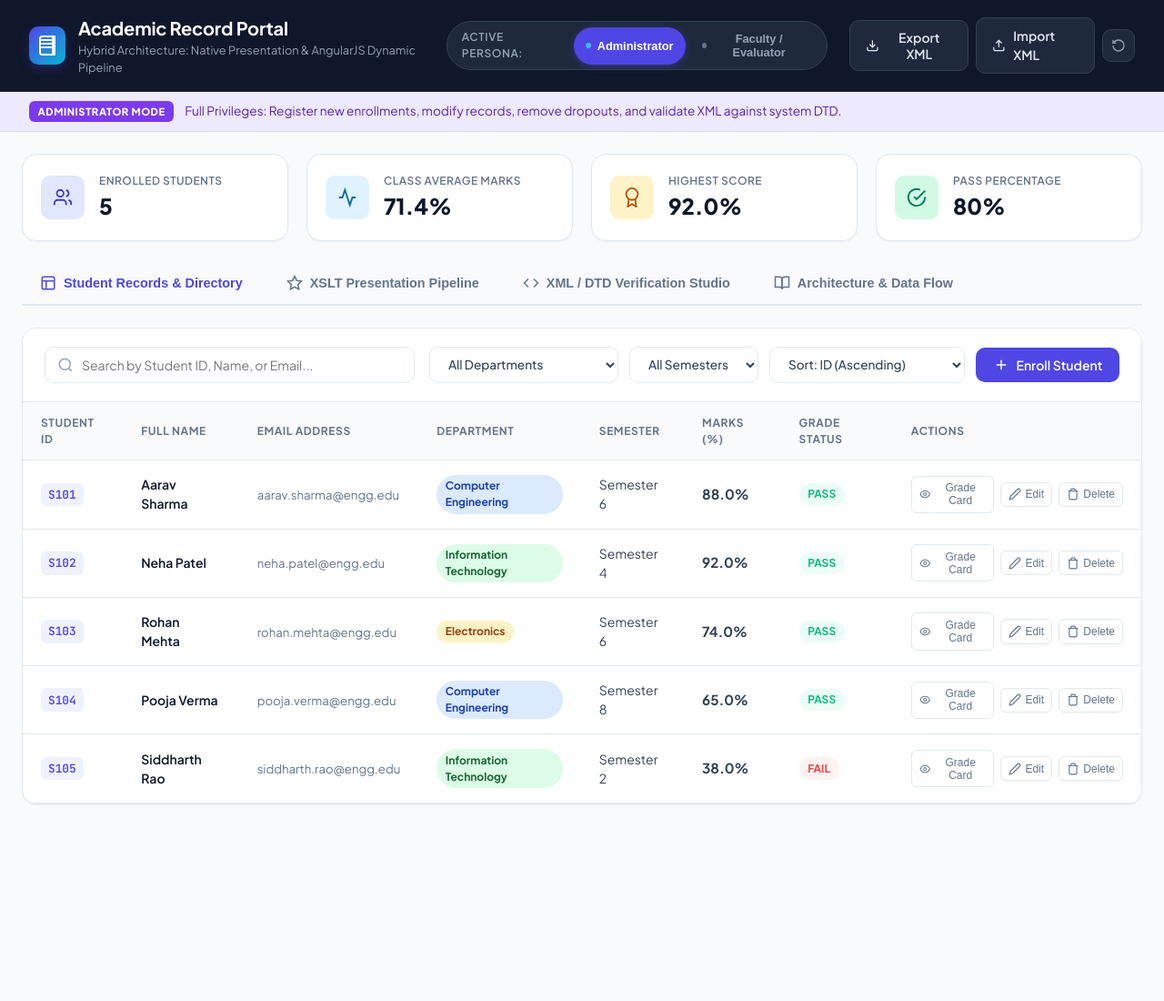
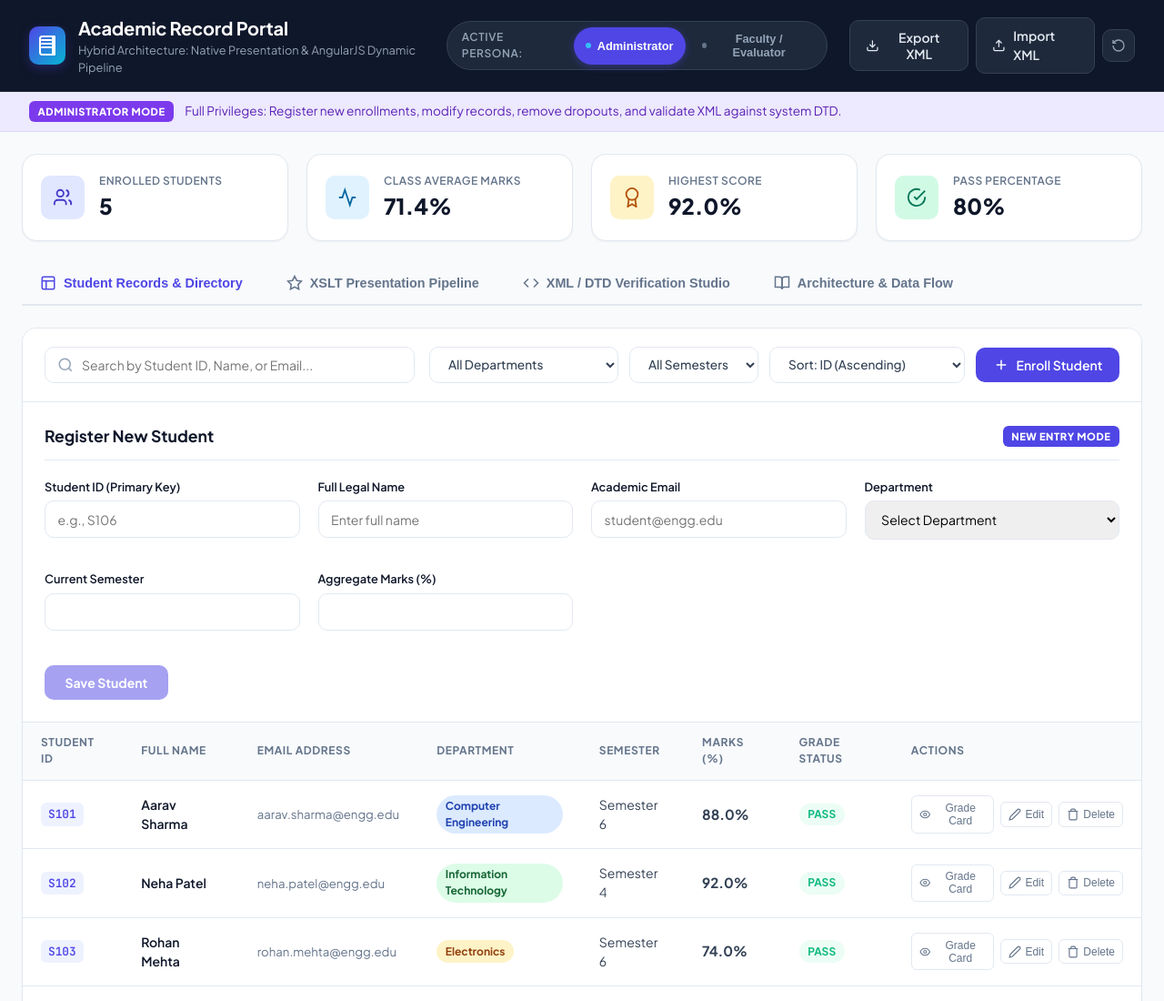
Before and after one commit to Master-arman/STUDENT_INFO, a plain HTML site: page index.html in a window 1280 px wide. Shown: the top 1100 px of the page at 91% size. Before the commit the page ends 956 px from the top, so only its background shows below. Drawn offline with nearby package versions, Linux system fonts and the light colour scheme.

Commit message:
feat(phase-8): two-way data binding and form engineering with primary key protection and reactive validation

```diff
--- a/app.js
+++ b/app.js
@@ -280,12 +280,27 @@
             $scope.isModalOpen = true;
         };
 
-        // Close Modal
+        // Close Modal & Reset Form
         $scope.closeModal = function () {
             $scope.isModalOpen = false;
+            $scope.resetForm();
+        };
+
+        // Reset Form State (Phase 8 Form Engineering)
+        $scope.resetForm = function () {
+            $scope.formData = {};
             $scope.isEditing = false;
-            $scope.formData = {};
+            $scope.formMode = 'create';
             $scope.formErrors = {};
+            if ($scope.studentForm) {
+                $scope.studentForm.$setPristine();
+                $scope.studentForm.$setUntouched();
+            }
+        };
+
+        // Edit Student Handler
+        $scope.editStudent = function (student) {
+            $scope.openEditModal(student);
         };
 
         // Generate next automatic ID
--- a/index.html
+++ b/index.html
@@ -183,6 +183,69 @@
                             </button>
                         </div>
                     </div>
+
+                    <!-- Phase 8: Two-Way Data Binding & Form Engineering Component -->
+                    <section class="card form-card admin-only" ng-if="role === 'admin'">
+                        <div class="card-header">
+                            <h3 class="form-card-title">{{ isEditing ? 'Modify Student Details' : 'Register New Student' }}</h3>
+                            <span class="badge" ng-class="{'badge-edit': isEditing, 'badge-new': !isEditing}">
+                                {{ isEditing ? 'Update Mode' : 'New Entry Mode' }}
+                            </span>
+                        </div>
+
+                        <form name="studentForm" ng-submit="saveStudent()" novalidate>
+                            <div class="form-grid">
+                                <div class="form-group">
+                                    <label>Student ID (Primary Key)</label>
+                                    <input type="text" name="studentId" class="form-control" ng-model="formData.id"
+                                           placeholder="e.g., S106" ng-disabled="isEditing" required
+                                           pattern="^S[0-9]{3,}$">
+                                    <small class="error-text" ng-show="studentForm.studentId.$dirty && studentForm.studentId.$invalid">
+                                        Must follow format 'S' followed by numbers (e.g. S106).
+                                    </small>
+                                </div>
+
+                                <div class="form-group">
+                                    <label>Full Legal Name</label>
+                                    <input type="text" name="studentName" class="form-control" ng-model="formData.name"
+                                           placeholder="Enter full name" required>
+                                </div>
+
+                                <div class="form-group">
+                                    <label>Academic Email</label>
+                                    <input type="email" name="studentEmail" class="form-control" ng-model="formData.email"
+                                           placeholder="student@engg.edu" required>
+                                </div>
+
+                                <div class="form-group">
+                                    <label>Department</label>
+                                    <select class="form-control" ng-model="formData.department" required>
+                                        <option value="" disabled selected>Select Department</option>
+                                        <option ng-repeat="dept in departments" value="{{dept}}">{{dept}}</option>
+                                    </select>
+                                </div>
+
+                                <div class="form-group">
+                                    <label>Current Semester</label>
+                                    <input type="number" class="form-control" ng-model="formData.semester" min="1" max="8" required>
+                                </div>
+
+                                <div class="form-group">
+                                    <label>Aggregate Marks (%)</label>
+                                    <input type="number" class="form-control" ng-model="formData.marks" min="0" max="100" required>
+                                </div>
+                            </div>
+
+                            <div class="form-actions">
+                                <button type="submit" class="btn btn-save" ng-disabled="studentForm.$invalid">
+                                    {{ isEditing ? 'Update Student Record' : 'Save Student' }}
+                                </button>
+                                <button type="button" class="btn btn-cancel" ng-click="resetForm()" ng-show="isEditing">
+                                    Cancel Edit
+                                </button>
+                            </div>
+                        </form>
+                    </section>
 
                     <!-- Mutating Student Data Table (ng-repeat) -->
                     <div class="table-container">
--- a/styles.css
+++ b/styles.css
@@ -1037,24 +1037,94 @@ body.role-faculty .admin-only {
 }
 
 /* Responsive adjustments */
-@media (max-width: 768px) {
-    .top-nav {
-        flex-direction: column;
-        align-items: flex-start;
-        gap: 1rem;
-        padding: 1rem;
-    }
-    .nav-actions {
-        width: 100%;
-        flex-wrap: wrap;
-        justify-content: space-between;
-    }
-    .filter-bar {
-        flex-direction: column;
-        align-items: stretch;
-    }
-    .filter-controls {
-        flex-direction: column;
-        align-items: stretch;
-    }
+/* Phase 8: Form Card & Form Grid Engineering */
+.form-card {
+    background: #ffffff;
+    border-bottom: 1px solid var(--border-color);
+    padding: 1.5rem;
+    animation: fadeIn 0.25s ease-out;
 }
+
+.form-card .card-header {
+    display: flex;
+    justify-content: space-between;
+    align-items: center;
+    margin-bottom: 1.25rem;
+    padding-bottom: 0.75rem;
+    border-bottom: 1px solid var(--border-color);
+}
+
+.form-card-title {
+    font-size: 1.1rem;
+    font-weight: 700;
+    color: var(--text-heading);
+    margin: 0;
+}
+
+.badge-edit {
+    background: #f59e0b !important;
+    color: #ffffff !important;
+}
+
+.badge-new {
+    background: #4f46e5 !important;
+    color: #ffffff !important;
+}
+
+.form-grid {
+    display: grid;
+    grid-template-columns: repeat(auto-fit, minmax(240px, 1fr));
+    gap: 1rem 1.25rem;
+    margin-bottom: 1.25rem;
+}
+
+.form-actions {
+    display: flex;
+    gap: 0.75rem;
+    align-items: center;
+}
+
+.btn-save {
+    background-color: var(--primary);
+    color: #ffffff;
+    padding: 0.6rem 1.4rem;
+    font-weight: 700;
+    border: none;
+    border-radius: var(--radius-md);
+    cursor: pointer;
+    transition: var(--transition);
+}
+
+.btn-save:hover:not(:disabled) {
+    background-color: var(--primary-hover);
+    box-shadow: 0 4px 12px rgba(79, 70, 229, 0.3);
+}
+
+.btn-save:disabled {
+    opacity: 0.5;
+    cursor: not-allowed;
+}
+
+.btn-cancel {
+    background-color: #f1f5f9;
+    color: #475569;
+    padding: 0.6rem 1.2rem;
+    font-weight: 600;
+    border: 1px solid var(--border-color);
+    border-radius: var(--radius-md);
+    cursor: pointer;
+    transition: var(--transition);
+}
+
+.btn-cancel:hover {
+    background-color: #e2e8f0;
+    color: var(--text-heading);
+}
+
+.error-text {
+    color: var(--danger);
+    font-size: 0.75rem;
+    font-weight: 600;
+    display: block;
+    margin-top: 0.25rem;
+}
```
